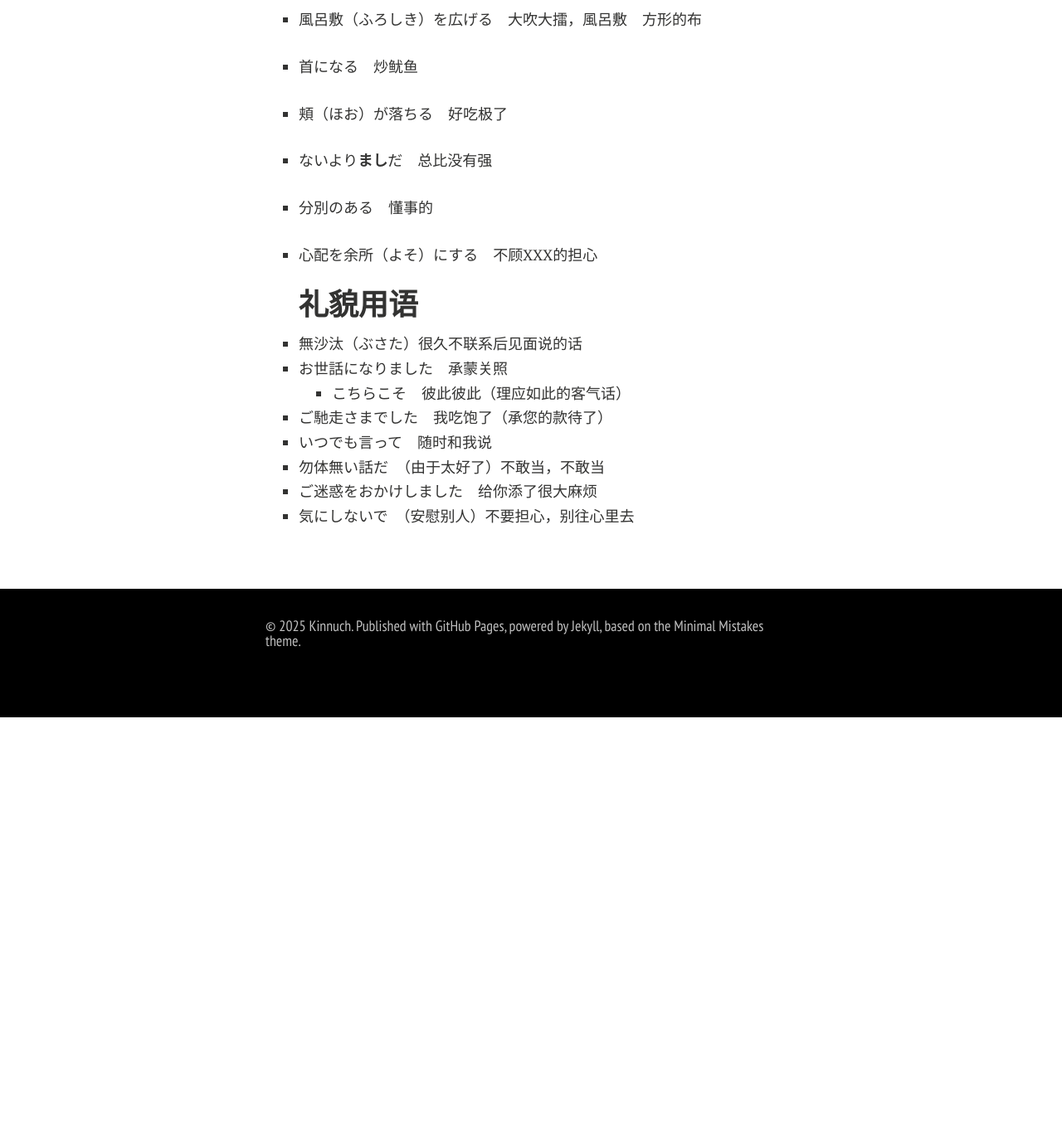
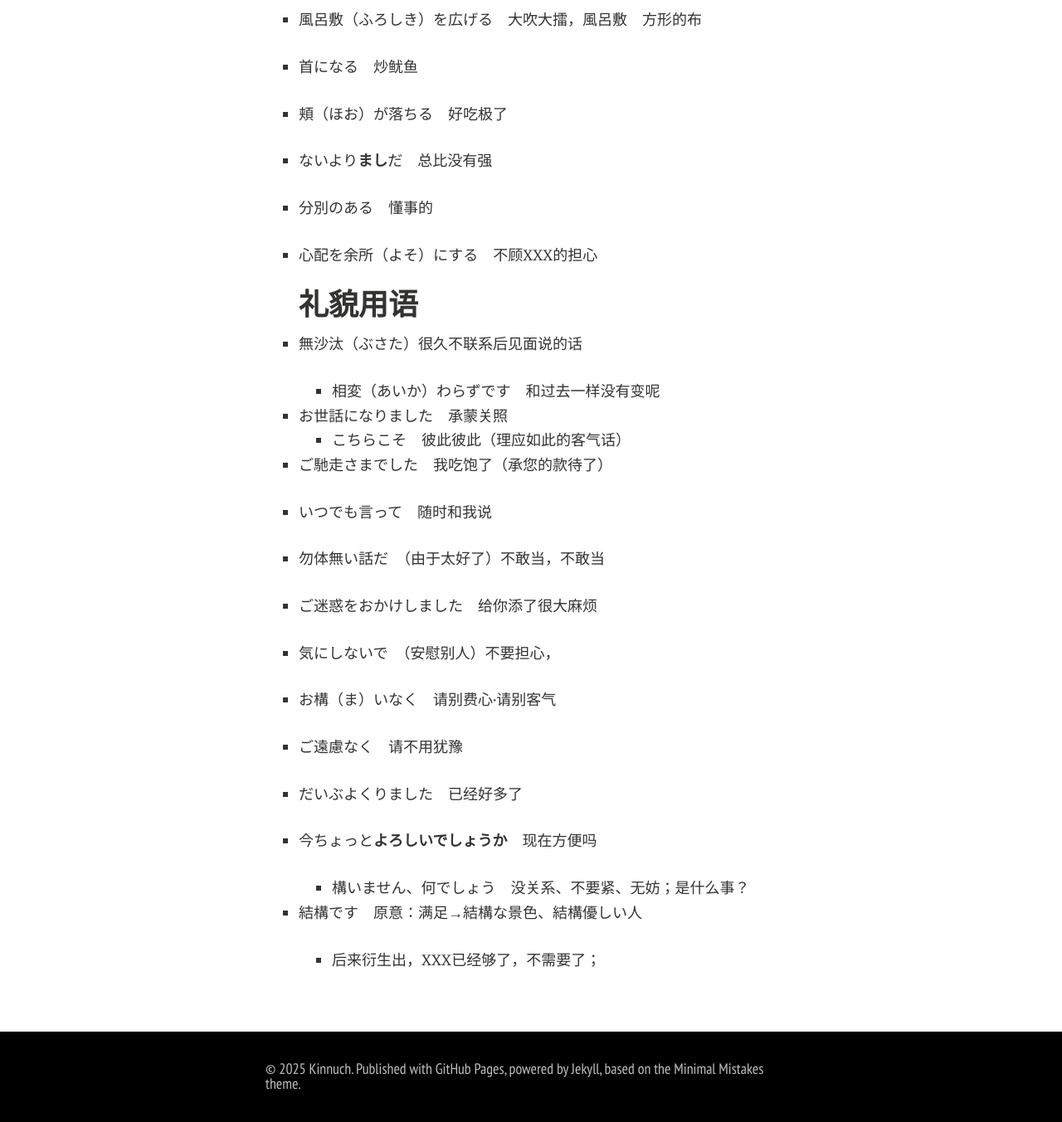
Before and after one commit to Kinnuch/kinnuch.github.io, a Jekyll site: the page built from laim/N3.md, in a window 1280 px wide and 1400 px high, scrolled down 27178 px. Shown: the top 1353 px of the window at 83% size. Built offline with Jekyll 4.4.1, drawn with Linux system fonts in a browser that asks for light colours; nearby versions of some CDN libraries; comment, search, counter and statistics services are not loaded; a style sheet for code colours, icons or effects is not loaded; before the commit the page ends 28043 px from its top, so only the background shows below that.

Commit message:
Update N3.md

```diff
--- a/laim/N3.md
+++ b/laim/N3.md
@@ -908,10 +908,32 @@ title: JapaneseN3
   ## 礼貌用语
 
 - 無沙汰（ぶさた）很久不联系后见面说的话
+
+  - 相変（あいか）わらずです　和过去一样没有变呢
+
 - お世話になりました　承蒙关照
   - こちらこそ　彼此彼此（理应如此的客气话）
+
 - ご馳走さまでした　我吃饱了（承您的款待了）
+
 - いつでも言って　随时和我说
+
 - 勿体無い話だ　（由于太好了）不敢当，不敢当
+
 - ご迷惑をおかけしました　给你添了很大麻烦
-- 気にしないで　（安慰别人）不要担心，别往心里去
+
+- 気にしないで　（安慰别人）不要担心，
+
+- お構（ま）いなく　请别费心·请别客气
+
+- ご遠慮なく　请不用犹豫
+
+- だいぶよくりました　已经好多了
+
+- 今ちょっと**よろしいでしょうか**　现在方便吗
+
+  - 構いません、何でしょう　没关系、不要紧、无妨；是什么事？
+
+- 結構です　原意：满足→結構な景色、結構優しい人
+
+  - 后来衍生出，XXX已经够了，不需要了；
```
